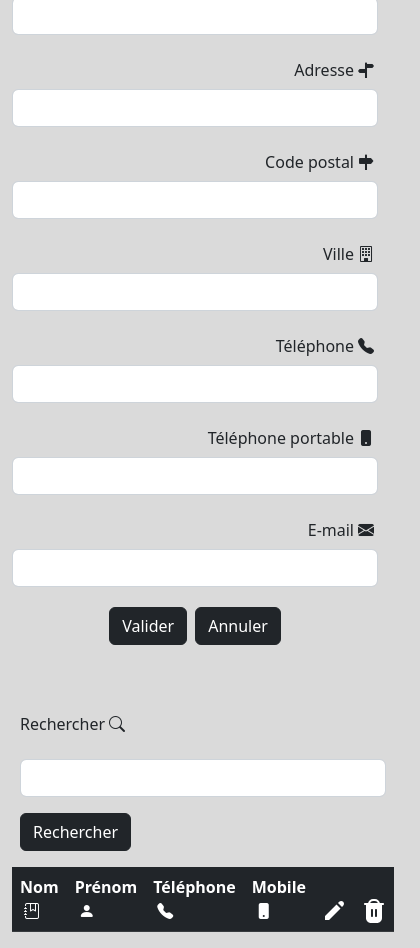
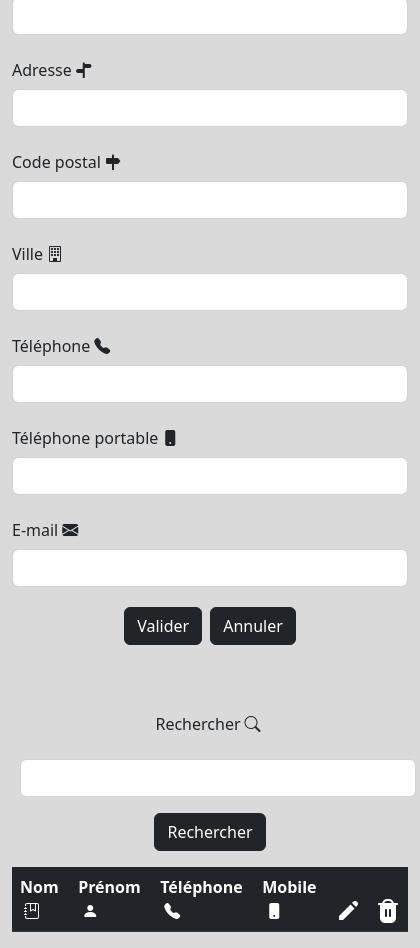
Before and after one commit to pctronique/annuaire, a plain HTML site: page index.html in a window 390 px wide. Shown: the part 308-1256 px from the top of the page, 420 px wide, since content can reach past the window. Drawn offline with nearby package versions, Linux system fonts and the light colour scheme.

Commit message:
modif css

```diff
--- a/style.css
+++ b/style.css
@@ -12,9 +12,28 @@ img {
 
 
 body {
+    min-width: 420px;
     background-color: rgb(218, 218, 218);
 }
 
 input[type="file"] {
     display: none;
 }
+
+/**********************/
+/** version < 500px ***/
+/**********************/
+@media screen and (max-width: 767px) {
+    .justify-content-md-center {
+        text-align: center;
+    }
+}
+
+/**********************/
+/** version < 500px ***/
+/**********************/
+@media screen and (max-width: 575px) {
+        .col-form-label {
+            text-align: left;
+        }
+}
```
